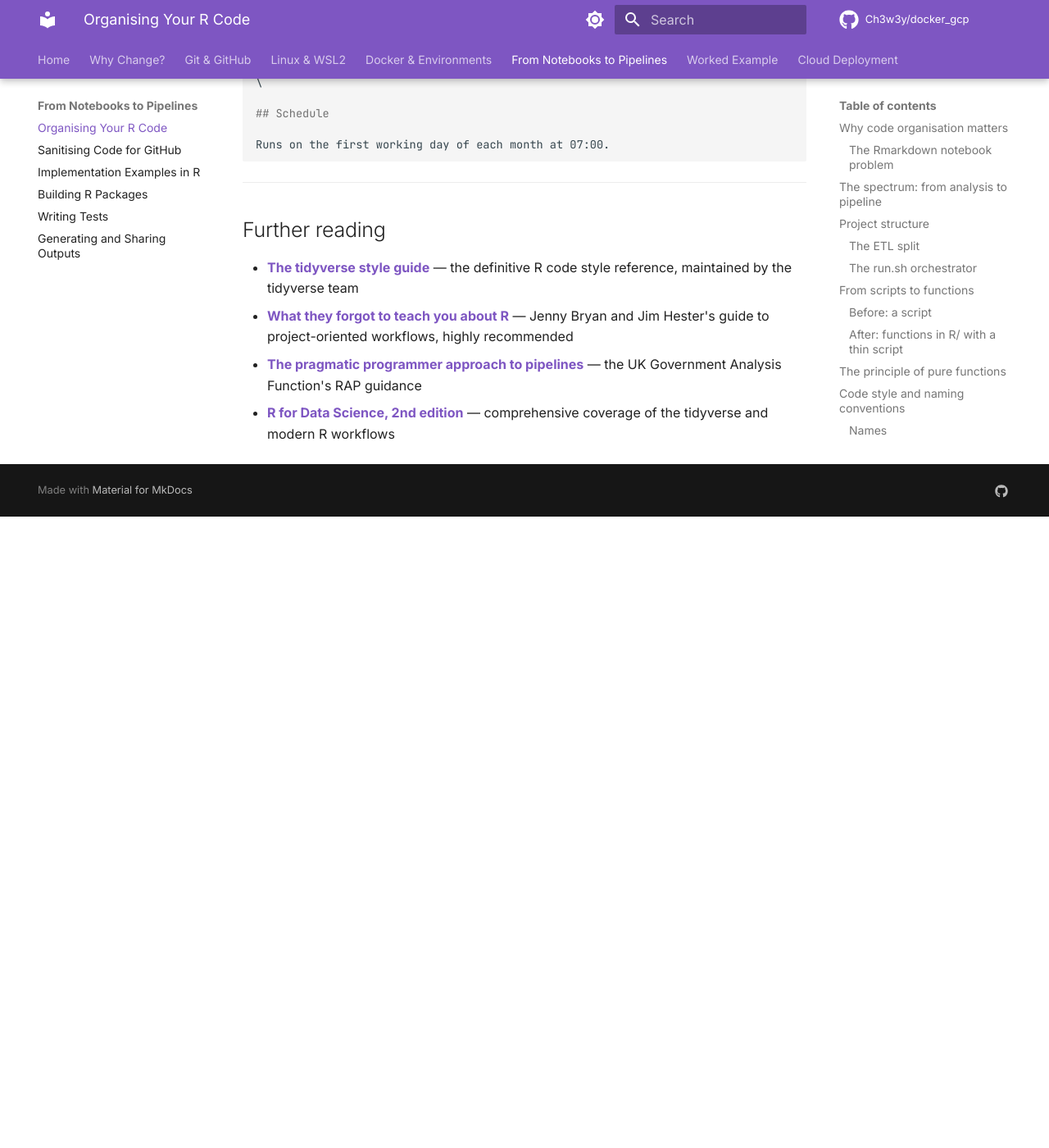
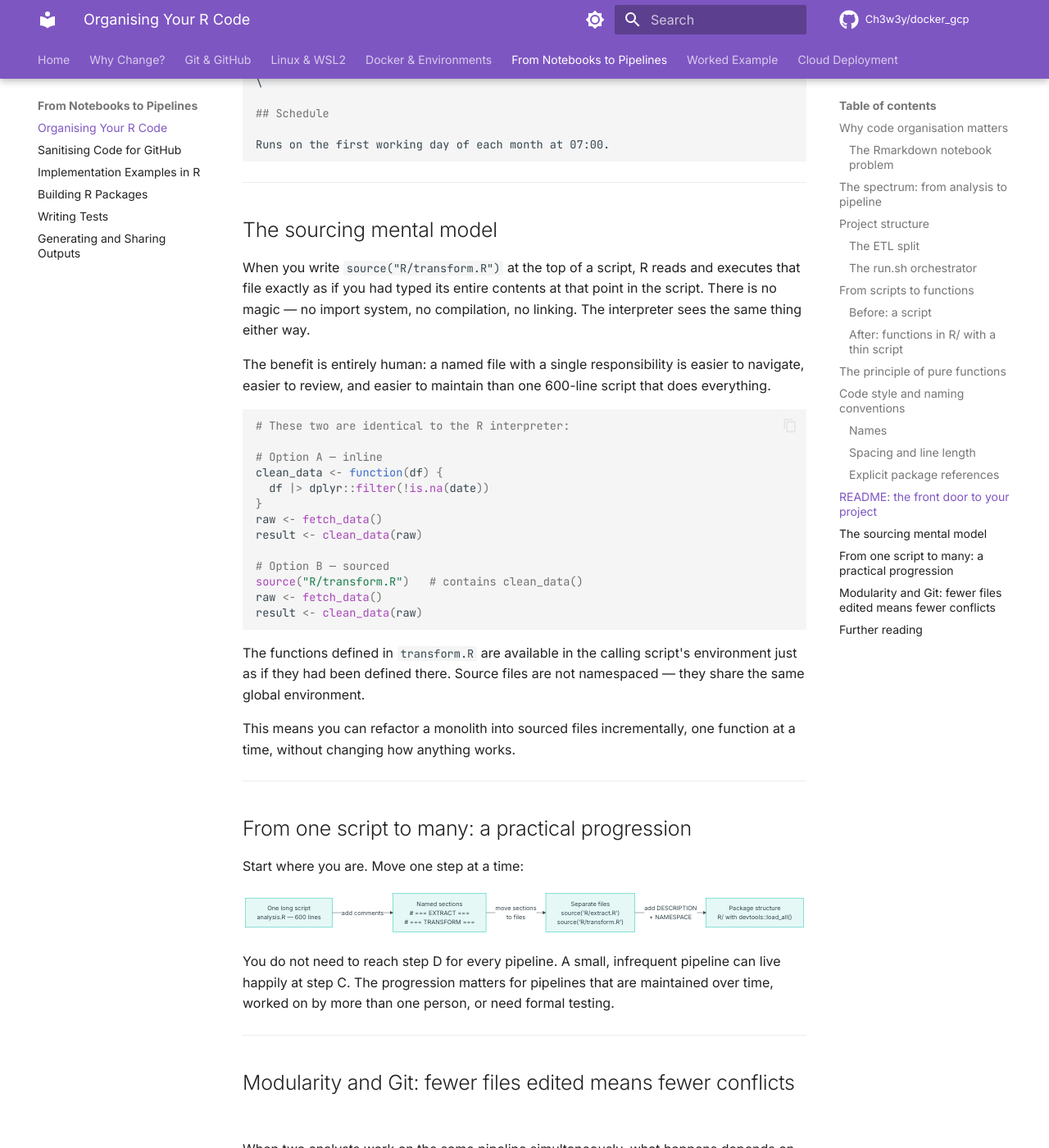
Before and after one commit to Ch3w3y/docker_gcp, an MkDocs documentation site: the page built from docs/code-organisation.md, in a window 1280 px wide and 1400 px high, scrolled down 8320 px. Shown: the whole window at 82% size. Built offline with MkDocs 1.6.1 and Material for MkDocs 9.7.7, drawn with Linux system fonts in a browser that asks for light colours; comment, search, counter and statistics services are not loaded; before the commit the page ends 8950 px from its top, so only the background shows below that; some of the changed text lies outside the part shown.

Commit message:
docs: expand code-organisation with sourcing mental model and modularity/Git section
Adds three new sections before Further reading:
- The sourcing mental model (source() = inline, benefit is human)
- Progression diagram: monolith → named sections → sourced files → package
- Modularity and Git: separate files enable parallel work with zero merge conflicts (gitGraph)

Co-Authored-By: Claude Sonnet 4.6 <noreply@anthropic.com>

````diff
--- a/docs/code-organisation.md
+++ b/docs/code-organisation.md
@@ -383,6 +383,85 @@ Runs on the first working day of each month at 07:00.
 
 ---
 
+## The sourcing mental model
+
+When you write `source("R/transform.R")` at the top of a script, R reads and executes that file exactly as if you had typed its entire contents at that point in the script. There is no magic — no import system, no compilation, no linking. The interpreter sees the same thing either way.
+
+The benefit is entirely human: a named file with a single responsibility is easier to navigate, easier to review, and easier to maintain than one 600-line script that does everything.
+
+```r
+# These two are identical to the R interpreter:
+
+# Option A — inline
+clean_data <- function(df) {
+  df |> dplyr::filter(!is.na(date))
+}
+raw <- fetch_data()
+result <- clean_data(raw)
+
+# Option B — sourced
+source("R/transform.R")   # contains clean_data()
+raw <- fetch_data()
+result <- clean_data(raw)
+```
+
+The functions defined in `transform.R` are available in the calling script's environment just as if they had been defined there. Source files are not namespaced — they share the same global environment.
+
+This means you can refactor a monolith into sourced files incrementally, one function at a time, without changing how anything works.
+
+---
+
+## From one script to many: a practical progression
+
+Start where you are. Move one step at a time:
+
+```mermaid
+flowchart LR
+    A["One long script<br/>analysis.R — 600 lines"]
+    B["Named sections<br/># === EXTRACT ===<br/># === TRANSFORM ==="]
+    C["Separate files<br/>source('R/extract.R')<br/>source('R/transform.R')"]
+    D["Package structure<br/>R/ with devtools::load_all()"]
+
+    A -->|"add comments"| B
+    B -->|"move sections<br/>to files"| C
+    C -->|"add DESCRIPTION<br/>+ NAMESPACE"| D
+```
+
+You do not need to reach step D for every pipeline. A small, infrequent pipeline can live happily at step C. The progression matters for pipelines that are maintained over time, worked on by more than one person, or need formal testing.
+
+---
+
+## Modularity and Git: fewer files edited means fewer conflicts
+
+When two analysts work on the same pipeline simultaneously, what happens depends on how the code is organised.
+
+**Monolith scenario:** Both analysts edit `analysis.R`. Git cannot merge their changes automatically if they touched overlapping lines. One of them has to resolve a conflict.
+
+**Modular scenario:** One analyst edits `R/extract.R`, the other edits `R/transform.R`. Git merges both changes automatically — different files, no conflict possible.
+
+```mermaid
+gitGraph
+   commit id: "Initial pipeline"
+
+   branch sarah/update-extract
+   checkout sarah/update-extract
+   commit id: "Update fetch query"
+
+   checkout main
+   branch james/fix-transform
+   commit id: "Fix rate calculation"
+
+   checkout main
+   merge sarah/update-extract id: "Merge: extract update"
+   merge james/fix-transform id: "Merge: transform fix"
+```
+
+Sarah and James worked in parallel on separate files. Both PRs merged cleanly. With a monolith, at least one of them would have spent time resolving conflicts instead of writing code.
+
+This is one of the practical reasons the Git section follows immediately after this one: once your code is modular, the collaboration model that Git enables starts to make immediate sense.
+
+---
+
 ## Further reading
 
 - **[The tidyverse style guide](https://style.tidyverse.org)** — the definitive R code style reference, maintained by the tidyverse team
````
